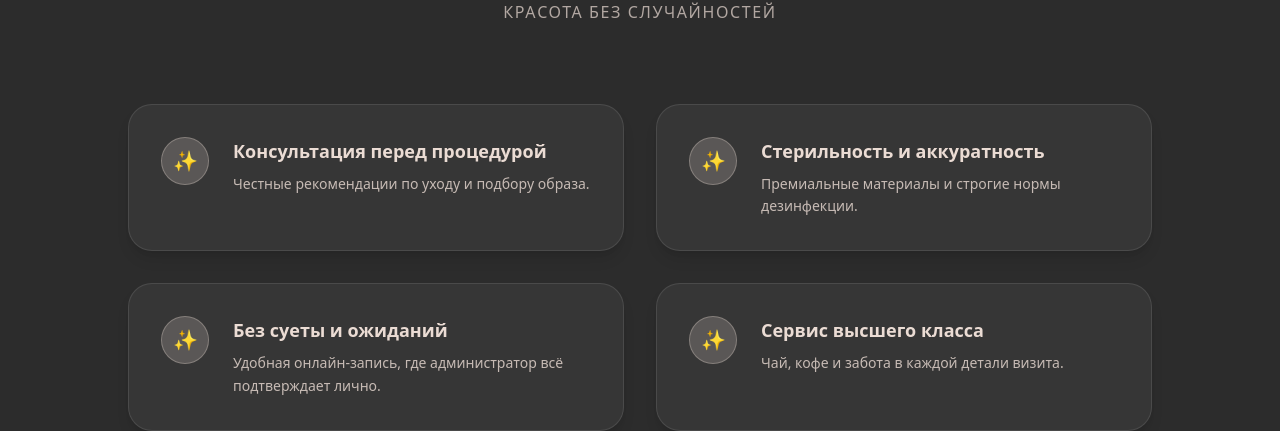
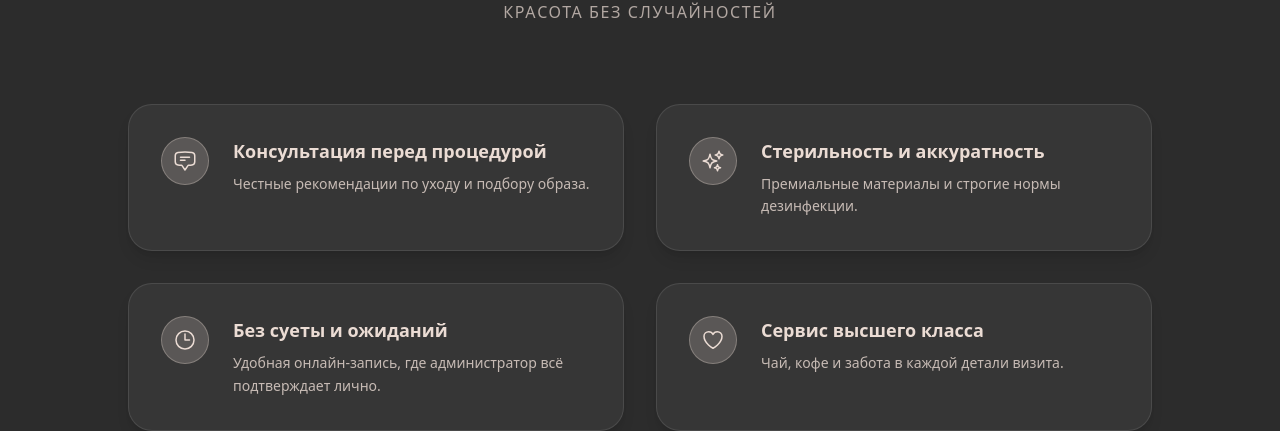
Before and after one commit to Vadimktv/svetlanasalon, a Next.js app: page / in a window 1280 px wide. Shown: the part 1111-1542 px from the top of the page. Built offline with nearby package versions, Linux system fonts and the light colour scheme; a web font is replaced by a local one.

Commit message:
Replace emojis with vector SVG icons in Why Us

```diff
--- a/src/app/page.tsx
+++ b/src/app/page.tsx
@@ -96,14 +96,30 @@ export default function Home() {
 
           <div className="grid grid-cols-1 md:grid-cols-2 gap-6 md:gap-8 mb-16">
             {[
-              { title: 'Консультация перед процедурой', desc: 'Честные рекомендации по уходу и подбору образа.' },
-              { title: 'Стерильность и аккуратность', desc: 'Премиальные материалы и строгие нормы дезинфекции.' },
-              { title: 'Без суеты и ожиданий', desc: 'Удобная онлайн-запись, где администратор всё подтверждает лично.' },
-              { title: 'Сервис высшего класса', desc: 'Чай, кофе и забота в каждой детали визита.' }
+              {
+                title: 'Консультация перед процедурой',
+                desc: 'Честные рекомендации по уходу и подбору образа.',
+                icon: <svg fill="none" viewBox="0 0 24 24" strokeWidth="1.5" stroke="currentColor" className="w-6 h-6"><path strokeLinecap="round" strokeLinejoin="round" d="M7.5 8.25h9m-9 3H12m-9.75 1.51c0 1.6 1.123 2.994 2.707 3.227 1.129.166 2.27.293 3.423.379.35.026.67.21.865.501L12 21l2.755-4.133a1.14 1.14 0 01.865-.501 48.172 48.172 0 003.423-.379c1.584-.233 2.707-1.626 2.707-3.228V6.741c0-1.602-1.123-2.995-2.707-3.228A48.394 48.394 0 0012 3c-2.392 0-4.744.175-7.043.513C3.373 3.746 2.25 5.14 2.25 6.741v6.018z" /></svg>
+              },
+              {
+                title: 'Стерильность и аккуратность',
+                desc: 'Премиальные материалы и строгие нормы дезинфекции.',
+                icon: <svg fill="none" viewBox="0 0 24 24" strokeWidth="1.5" stroke="currentColor" className="w-6 h-6"><path strokeLinecap="round" strokeLinejoin="round" d="M9.813 15.904L9 18.75l-.813-2.846a4.5 4.5 0 00-3.09-3.09L2.25 12l2.846-.813a4.5 4.5 0 003.09-3.09L9 5.25l.813 2.846a4.5 4.5 0 003.09 3.09L15.75 12l-2.846.813a4.5 4.5 0 00-3.09 3.09zM18.259 8.715L18 9.75l-.259-1.035a3.375 3.375 0 00-2.455-2.456L14.25 6l1.036-.259a3.375 3.375 0 002.455-2.456L18 2.25l.259 1.035a3.375 3.375 0 002.456 2.456L21.75 6l-1.035.259a3.375 3.375 0 00-2.456 2.456zM16.894 20.567L16.5 21.75l-.394-1.183a2.25 2.25 0 00-1.423-1.423L13.5 18.75l1.183-.394a2.25 2.25 0 001.423-1.423l.394-1.183.394 1.183a2.25 2.25 0 001.423 1.423l1.183.394-1.183.394a2.25 2.25 0 00-1.423 1.423z" /></svg>
+              },
+              {
+                title: 'Без суеты и ожиданий',
+                desc: 'Удобная онлайн-запись, где администратор всё подтверждает лично.',
+                icon: <svg fill="none" viewBox="0 0 24 24" strokeWidth="1.5" stroke="currentColor" className="w-6 h-6"><path strokeLinecap="round" strokeLinejoin="round" d="M12 6v6h4.5m4.5 0a9 9 0 11-18 0 9 9 0 0118 0z" /></svg>
+              },
+              {
+                title: 'Сервис высшего класса',
+                desc: 'Чай, кофе и забота в каждой детали визита.',
+                icon: <svg fill="none" viewBox="0 0 24 24" strokeWidth="1.5" stroke="currentColor" className="w-6 h-6"><path strokeLinecap="round" strokeLinejoin="round" d="M21 8.25c0-2.485-2.099-4.5-4.688-4.5-1.935 0-3.597 1.126-4.312 2.733-.715-1.607-2.377-2.733-4.313-2.733C5.1 3.75 3 5.765 3 8.25c0 7.22 9 12 9 12s9-4.78 9-12z" /></svg>
+              }
             ].map((item, i) => (
               <div key={i} className="flex gap-6 items-start bg-white/5 border border-white/10 p-8 rounded-3xl hover:bg-white/10 transition-colors shadow-lg">
-                <div className="min-w-[48px] h-[48px] bg-[#ebdcd4]/20 rounded-full flex items-center justify-center shrink-0 border border-[#ebdcd4]/30">
-                  <span className="text-xl">✨</span>
+                <div className="min-w-[48px] h-[48px] bg-[#ebdcd4]/20 rounded-full flex items-center justify-center shrink-0 border border-[#ebdcd4]/30 text-[#ebdcd4]">
+                  {item.icon}
                 </div>
                 <div>
                   <h3 className="font-bold text-lg mb-2">{item.title}</h3>
```
